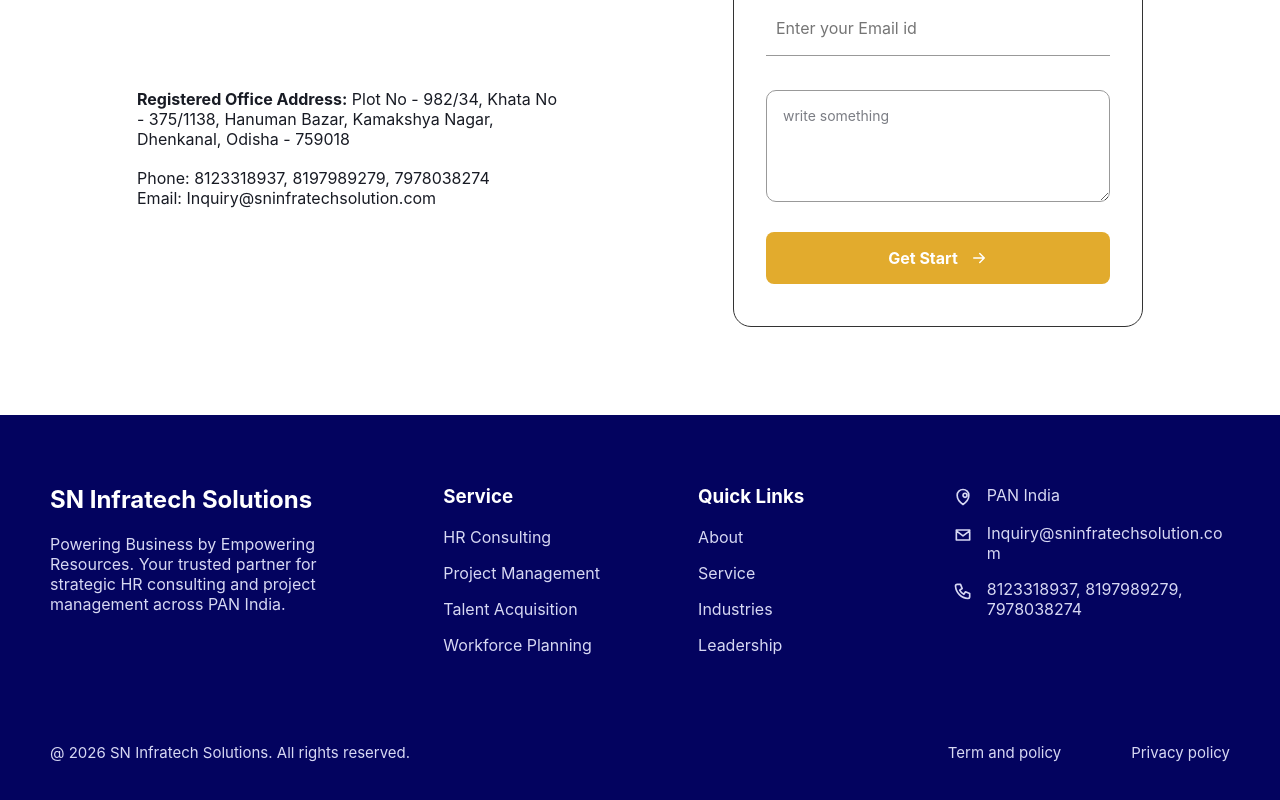
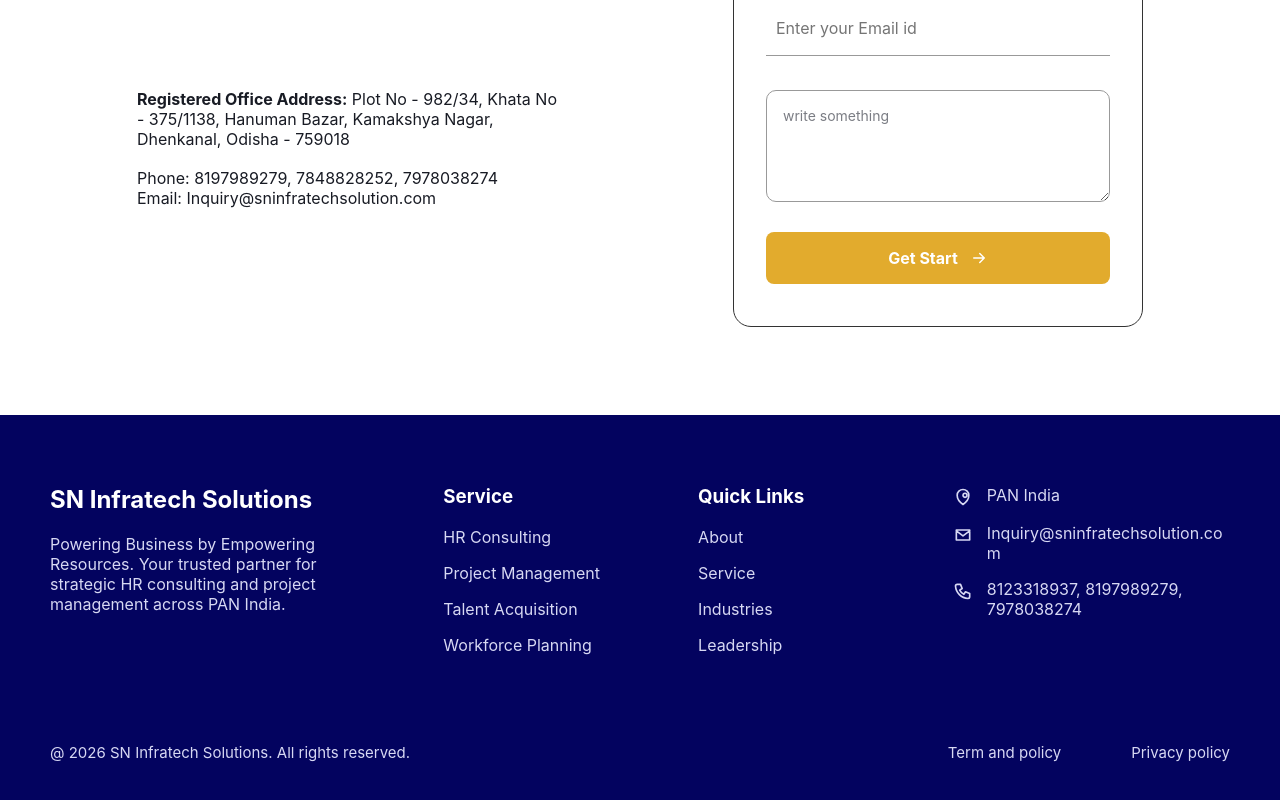
Before and after one commit to sheshrajPawar/SN_Infratech-Solutions, a React (Vite) app: page / in a window 1280 px wide. Shown: the part 5906-6706 px from the top of the page. Built offline with nearby package versions, Linux system fonts and the light colour scheme; grey boxes are pictures that could not be loaded.

Commit message:
Update App.jsx

```diff
--- a/src/App.jsx
+++ b/src/App.jsx
@@ -204,7 +204,7 @@
     contact: {
       title: 'Contact Us',
       office: 'Registered Office Address:',
-      phone: 'Phone: 8123318937, 8197989279, 7978038274',
+      phone: 'Phone: 8197989279, 7848828252, 7978038274',
       email: 'Email: Inquiry@sninfratechsolution.com',
       formTitle: 'Connect with us',
       name: 'Enter your name',
@@ -340,7 +340,7 @@
     contact: {
       title: 'संपर्क करें',
       office: 'पंजीकृत कार्यालय पता:',
-      phone: 'फोन: 8123318937, 8197989279, 7978038274',
+      phone: 'फोन: 8197989279, 7848828252, 7978038274',
       email: 'ईमेल: Inquiry@sninfratechsolution.com',
       formTitle: 'हमसे जुड़ें',
       name: 'अपना नाम दर्ज करें',
```
